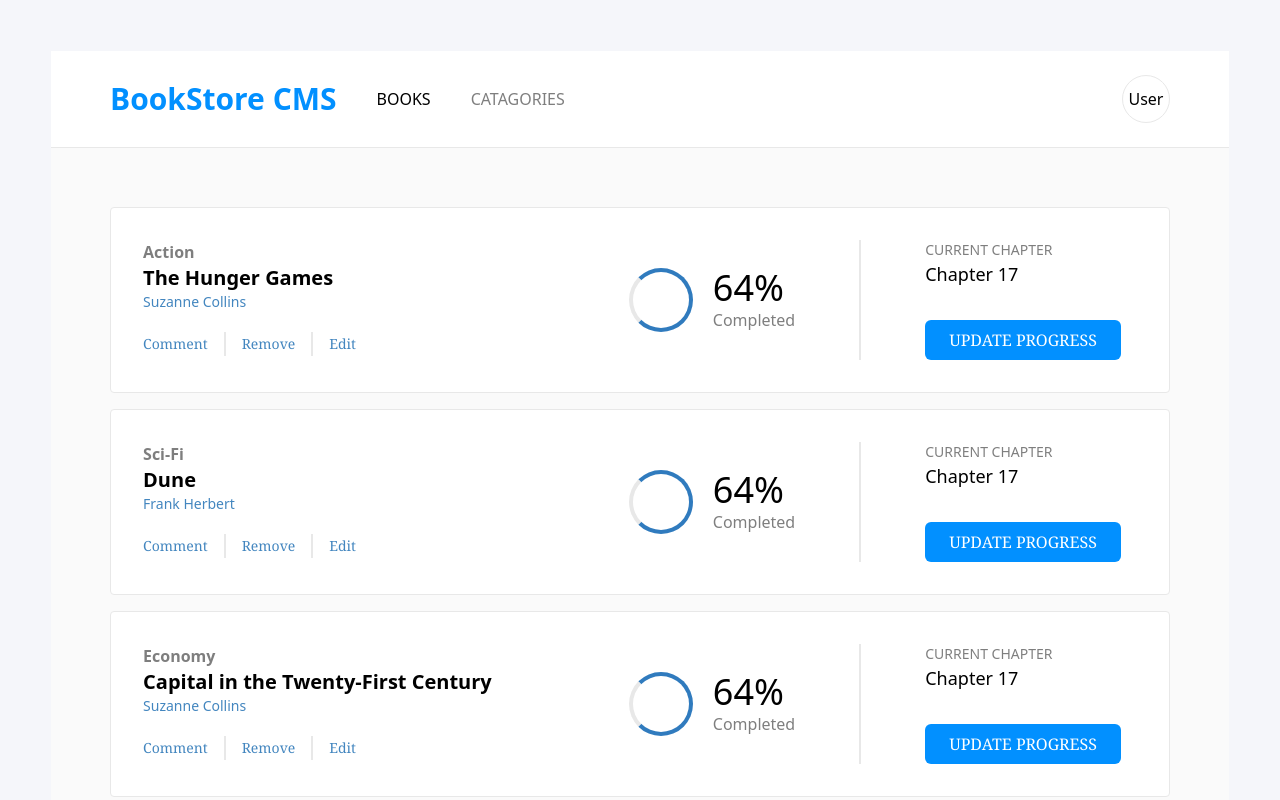
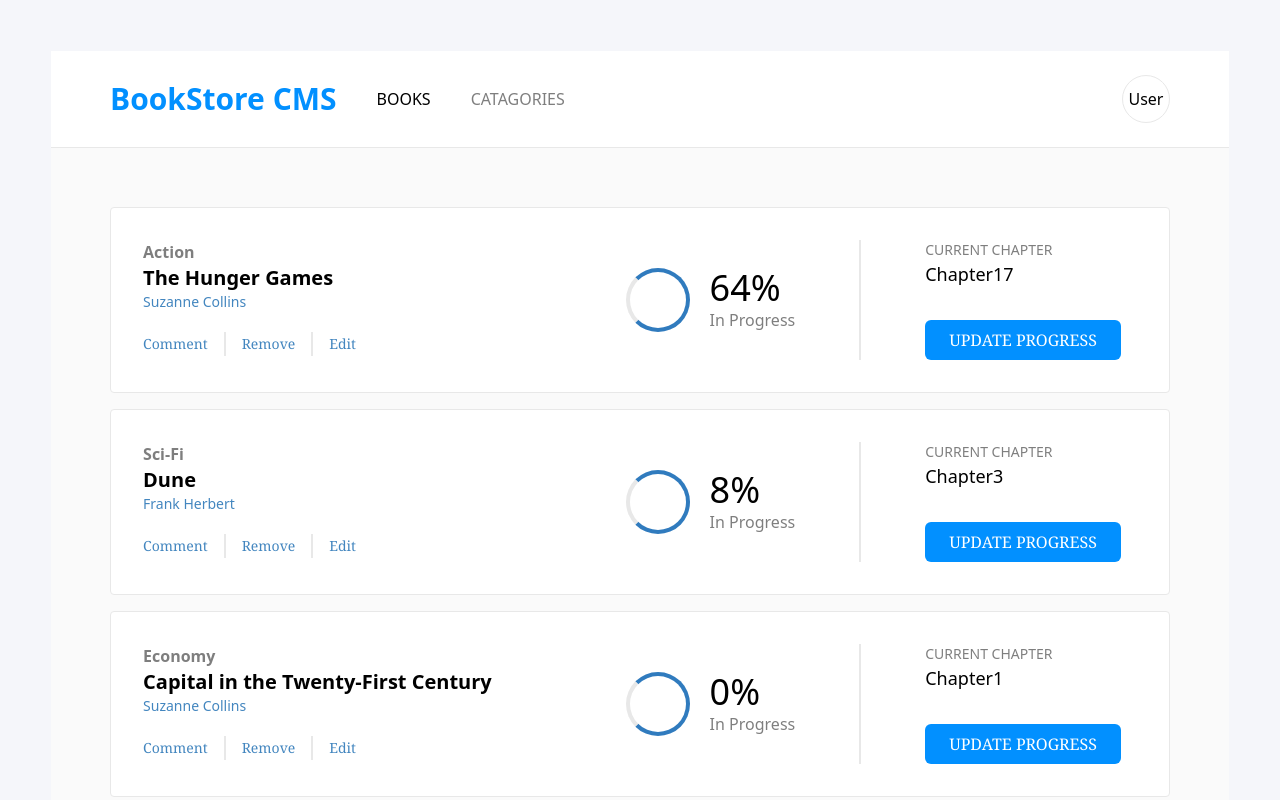
Before and after one commit to binhussen/book-store, a React (Create React App) app: page / in a window 1280 px wide. Shown: the top 800 px of the page. Built offline with nearby package versions, Linux system fonts and the light colour scheme.

Commit message:
Update progress to props

```diff
--- a/src/components/Book.js
+++ b/src/components/Book.js
@@ -10,16 +10,16 @@ import Action from './Action';
 import Progress from './Progress';
 
 const Book = ({ book }) => {
-	const { title, category, author } = book;
+  const { id, title, category, author, progress } = book;
 	return (
 		<div className='p-8 bg-white rounded border border-w1 flex justify-between'>
 			<div>
 				<p className='font-bold opacity-50'>{category}</p>
 				<h2 className='font-bold text-xl'>{title}</h2>
 				<p className='text-sm font-light text-secondary'>{author}</p>
-				<Action />
+				<Action id={id} />
 			</div>
-			<Progress />
+			<Progress progress={progress} />
 		</div>
 	);
 };
--- a/src/components/Header.js
+++ b/src/components/Header.js
@@ -1,11 +1,17 @@
 /** @format */
+
+import { Link } from 'react-router-dom';
 
 const Header = () => (
   <header className="flex items-center gap-10 bg-white py-6 px-[5%] border-b border-w1">
     <h1 className="text-3xl font-bold font-sans text-primary">BookStore CMS</h1>
     <ul className="flex gap-10 grow">
-      <li>BOOKS</li>
-      <li className="opacity-50">CATAGORIES</li>
+      <li>
+        <Link to="/">BOOKS</Link>
+      </li>
+      <li className="opacity-50">
+        <Link to="/categories">CATAGORIES</Link>
+      </li>
     </ul>
     <button
       type="button"
--- a/src/components/Progress.js
+++ b/src/components/Progress.js
@@ -1,18 +1,41 @@
+/**
+ * /* eslint-disable react/prop-types
+ *
+ * @format
+ */
+
+/**
+ * /* eslint-disable react/prop-types
+ *
+ * @format
+ */
+
 /** @format */
 
-const Progress = () => (
+// eslint-disable-next-line react/prop-types
+const Progress = ({ progress }) => {
+  const { percent, chapter } = progress;
+  return (
     <div className="flex">
       <div className="flex items-center gap-5">
         <div className="w-16 h-16 border-4 border-blue1 rounded-full border-l-w1" />
         <div>
-        <p className="text-4xl">64%</p>
-        <p className="opacity-50">Completed</p>
+          <p className="text-4xl">
+            {percent}
+            %
+          </p>
+          <p className="opacity-50">
+            {percent === 100 ? 'Completed' : 'In Progress'}
+          </p>
         </div>
       </div>
       <div className="w-0.5 bg-w1 mx-16" />
       <div className="mr-4">
         <p className="opacity-50 uppercase text-sm">Current Chapter</p>
-      <p className="text-lg">Chapter 17</p>
+        <p className="text-lg">
+          Chapter
+          {chapter}
+        </p>
         <button
           type="button"
           className="text-white font-light font-serif px-6 py-2 rounded-md bg-primary cursor-pointer mt-8"
@@ -22,5 +45,6 @@ const Progress = () => (
       </div>
     </div>
   );
+};
 
 export default Progress;
```
Lines whose indentation alone changed are shown as unchanged.
